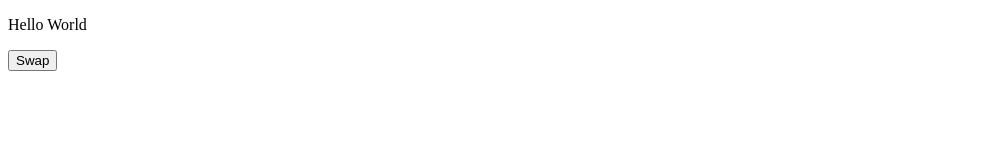
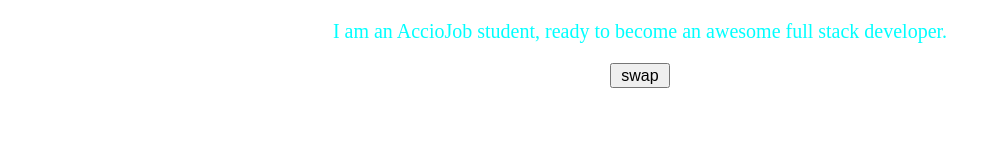
Before and after one commit to acciojob/dark-theme-AniketGauda, a website: page main.html in a window 1280 px wide. Shown: the whole page, without its empty margins (0-1001 px from the left). Drawn offline with Linux system fonts and the light colour scheme.

Commit message:
created a submission

```diff
--- a/main.html
+++ b/main.html
@@ -7,13 +7,12 @@
     <link rel="stylesheet" href="styles.css">
   </head>
   <body>
-    <main>
-      <!-- html markup here -->
-      <p id="ptag">
-        Hello World
-      </p>
-      <button>Swap</button>
-    </main>
+    <div id="app" class="day">
+        <p id="ptag">
+            I am an AccioJob student, ready to become an awesome full stack developer.
+        </p>
+        <button onclick="swapTheme()" id="swap" class="button_day">swap</button>
+    </div>
     <script src="./script.js"></script>
   </body>
 </html>
--- a/script.js
+++ b/script.js
@@ -1 +1,20 @@
 //your code here
+
+let cnt=0;
+
+let mDiv = document.getElementById("app");
+let btn = document.getElementById("swap");
+
+function swapTheme(){
+    cnt++;
+    if(cnt%2==0){
+        mDiv.setAttribute("class","day-ev");
+        btn.setAttribute("class","button_day_ev");
+        document.body.style.backgroundColor = "white";
+    }
+    else{
+        mDiv.setAttribute("class","day-od");
+        btn.setAttribute("class","button_day_od");
+        document.body.style.backgroundColor = "black";
+    }
+}
--- a/styles.css
+++ b/styles.css
@@ -1,16 +1,15 @@
 #app{
-  height:90vh;
+    text-align: center;
+    height: 90vh;
 }
-.night{
-  background-color: black;
-  color:white;
+
+p{
+    font-size: 20px;
+    color: aqua;
 }
 
 #swap{
-  outline:0;
+    width: 60px;
+    height: 25px;
+    font-size: 16px;
 }
-
-.button_night{
-  background-color:blue;
-  color:white;
-}
```
